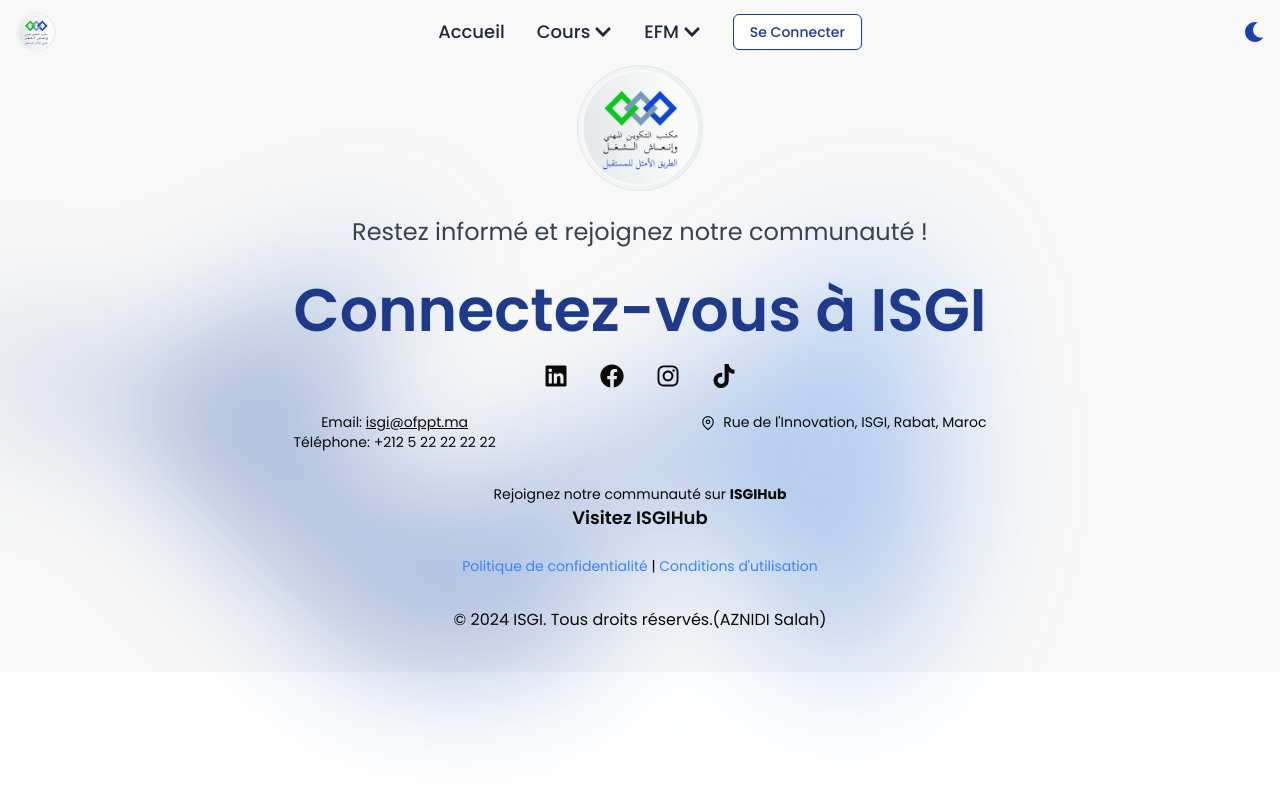
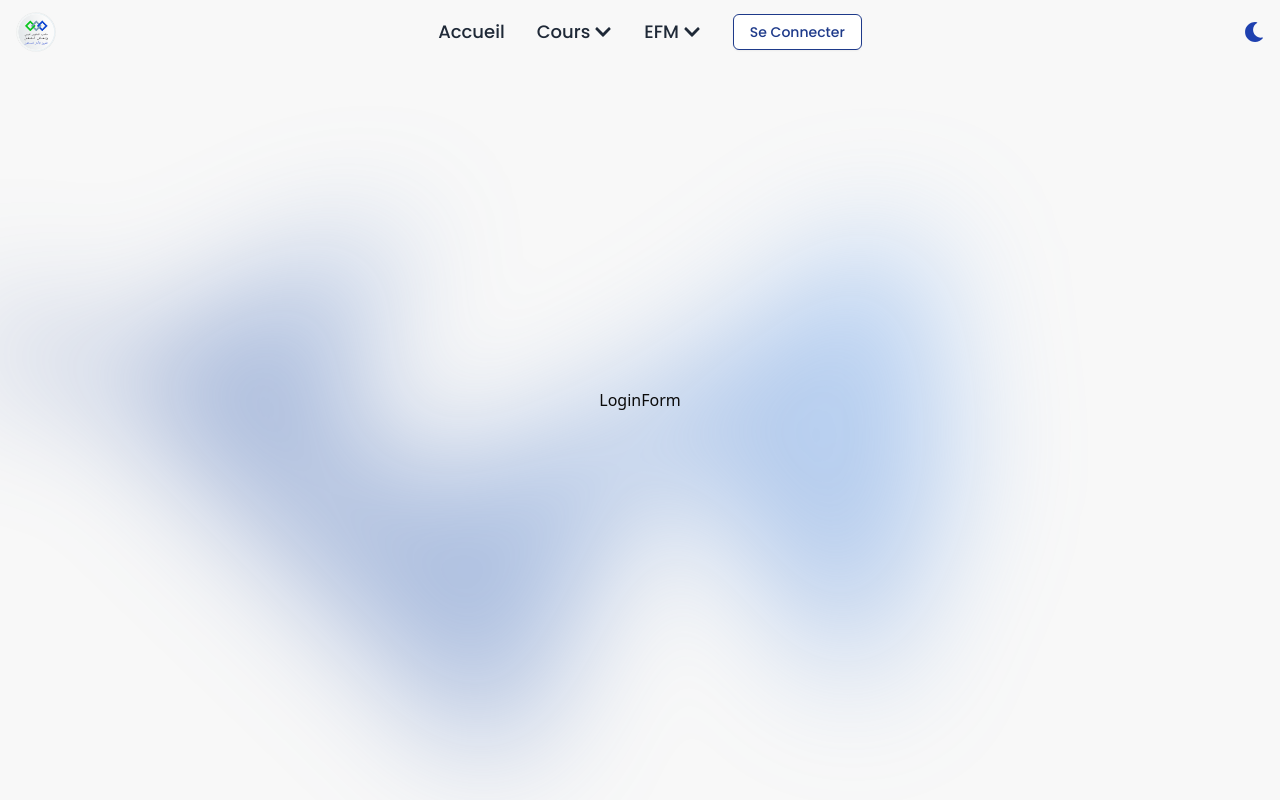
Before and after one commit to aznidi/docs-isgi-frontend, a React (Vite) app: page /login in a window 1280 px wide. Shown: the top 800 px of the page. Built offline with nearby package versions, Linux system fonts and the light colour scheme.

Commit message:
Add login register page

```diff
--- a/src/components/Hero.jsx
+++ b/src/components/Hero.jsx
@@ -66,7 +66,7 @@ function Hero() {
         </div>
 
         <button
-          class="mt-5 px-9 py-2 text-1xl font-poppins cursor-pointer bg-blue-800 rounded-md text-white font-semibold transition duration-300 ease-in-out hover:bg-blue-900 hover:ring-2 hover:ring-violet-800 hover:shadow-xl hover:shadow-blue-900 focus:ring-blue-500 focus:shadow-blue-800"
+          className="mt-5 px-9 py-2 text-1xl font-poppins cursor-pointer bg-blue-800 rounded-md text-white font-semibold transition duration-300 ease-in-out hover:bg-blue-900 hover:ring-2 hover:ring-violet-800 hover:shadow-xl hover:shadow-blue-900 focus:ring-blue-500 focus:shadow-blue-800"
         >
           Rechercher
         </button>
--- /dev/null
+++ b/src/components/LoginForm.jsx
@@ -0,0 +1,9 @@
+import React from 'react'
+
+function LoginForm() {
+  return (
+    <div>LoginForm</div>
+  )
+}
+
+export default LoginForm
--- a/src/components/Navbar.jsx
+++ b/src/components/Navbar.jsx
@@ -243,7 +243,7 @@ function Navbar() {
             </div>
             <Button
               variant="primary"
-              className="px-5 py-3 rounded-full bg-[#1E3A8A] dark:bg-blue-500 hover:bg-[#1E3A8A] dark:hover:bg-blue-600 text-white shadow-md"
+              className="px-5 py-3 rounded-md bg-[#1E3A8A] dark:bg-blue-500 hover:bg-[#1E3A8A] dark:hover:bg-blue-600 text-white shadow-md"
             >
               Se Connecter
             </Button>
--- /dev/null
+++ b/src/components/RegisterForm.jsx
@@ -0,0 +1,9 @@
+import React from 'react'
+
+function RegisterForm() {
+  return (
+    <div>RegisterForm</div>
+  )
+}
+
+export default RegisterForm
--- a/src/pages/Login.jsx
+++ b/src/pages/Login.jsx
@@ -1,8 +1,24 @@
+import LoginForm from '@/components/LoginForm'
 import React from 'react'
 
 function Login() {
   return (
-    <div>Login</div>
+    <section className="relative isolate min-h-screen bg-[#F8F8F8] dark:bg-[#1F2937] flex flex-col items-center justify-center px-6 sm:px-8">
+      <div
+        aria-hidden="true"
+        className="absolute inset-0 -z-10 transform-gpu overflow-hidden blur-3xl"
+      >
+        <div
+          style={{
+            clipPath:
+              "polygon(74.1% 44.1%, 100% 61.6%, 97.5% 26.9%, 85.5% 0.1%, 80.7% 2%, 72.5% 32.5%, 60.2% 62.4%, 52.4% 68.1%, 47.5% 58.3%, 45.2% 34.5%, 27.5% 76.7%, 0.1% 64.9%, 17.9% 100%, 27.6% 76.8%, 76.1% 97.7%, 74.1% 44.1%)",
+          }}
+          className="relative left-[50%] aspect-[1155/678] w-[36.125rem] -translate-x-1/2 rotate-[30deg] bg-gradient-to-tr from-[#1E3A8A] to-[#60A5FA] opacity-40 sm:left-[calc(50%-15rem)] sm:w-[72.1875rem]"
+        />
+      </div>
+
+          <LoginForm />
+    </section>
   )
 }
 
--- /dev/null
+++ b/src/pages/Register.jsx
@@ -0,0 +1,25 @@
+import RegisterForm from '@/components/RegisterForm'
+import React from 'react'
+
+function Register() {
+  return (
+    <section className="relative isolate min-h-screen bg-[#F8F8F8] dark:bg-[#1F2937] flex flex-col items-center justify-center px-6 sm:px-8">
+    <div
+      aria-hidden="true"
+      className="absolute inset-0 -z-10 transform-gpu overflow-hidden blur-3xl"
+    >
+      <div
+        style={{
+          clipPath:
+            "polygon(74.1% 44.1%, 100% 61.6%, 97.5% 26.9%, 85.5% 0.1%, 80.7% 2%, 72.5% 32.5%, 60.2% 62.4%, 52.4% 68.1%, 47.5% 58.3%, 45.2% 34.5%, 27.5% 76.7%, 0.1% 64.9%, 17.9% 100%, 27.6% 76.8%, 76.1% 97.7%, 74.1% 44.1%)",
+        }}
+        className="relative left-[50%] aspect-[1155/678] w-[36.125rem] -translate-x-1/2 rotate-[30deg] bg-gradient-to-tr from-[#1E3A8A] to-[#60A5FA] opacity-40 sm:left-[calc(50%-15rem)] sm:w-[72.1875rem]"
+      />
+    </div>
+
+        <RegisterForm />
+  </section>
+  )
+}
+
+export default Register
--- a/src/routes/PublicRoutes.jsx
+++ b/src/routes/PublicRoutes.jsx
@@ -5,6 +5,8 @@ import Home from "../pages/Home";
 import Courses from "../pages/Courses";
 import CourseDetail from "../pages/CourseDetail";
 import NotFound from "../pages/NotFound";
+import Login from "@/pages/Login";
+import Register from "@/pages/Register";
 
 const PublicRoutes = () => {
   return (
@@ -13,6 +15,8 @@ const PublicRoutes = () => {
         <Route path="/" element={<Home />} />
         <Route path="/courses" element={<Courses />} />
         <Route path="/courses/:id" element={<CourseDetail />} />
+        <Route path="/login" element={<Login />} />
+        <Route path="/register" element={<Register />} />
         <Route path="*" element={<NotFound />} />
       </Route>
     </Routes>
```
